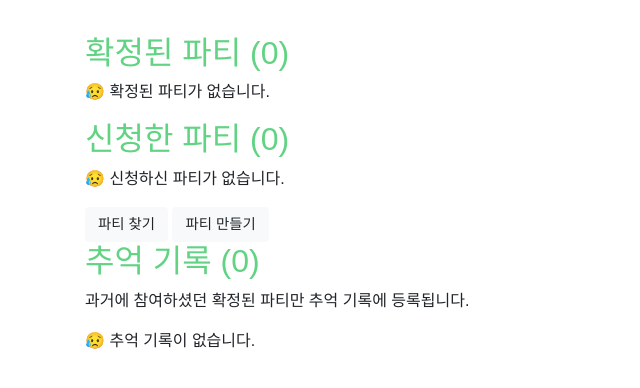
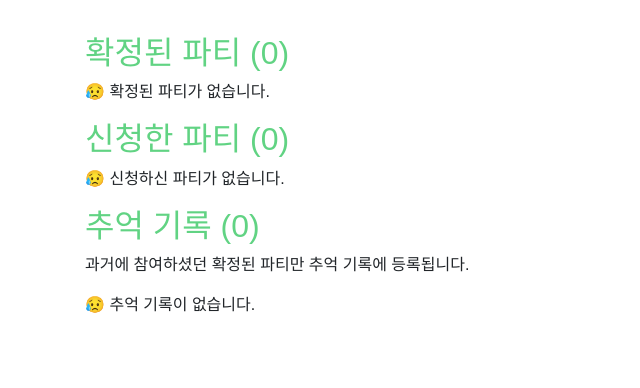
Before and after one commit to jeeyuni/9-week0-cart, a Python web app: template templates/joined_room_list.html in a window 1280 px wide. Shown: the part 56-444 px from the top of the page, without its empty margins (0-640 px from the left). Run offline with Jinja, Linux system fonts and the light colour scheme; the template is opened without the code that fills it, so the values that code supplies are empty.

Commit message:
[fix] 신청한 파티 없을 때 버튼 안 뜸

```diff
--- a/templates/joined_room_list.html
+++ b/templates/joined_room_list.html
@@ -53,8 +53,6 @@ content %}
     <h2 class="green">신청한 파티 ({{not_confirmed|length}})</h2>
     {% if not_confirmed|length == 0 %}
     <p>😥 신청하신 파티가 없습니다.</p>
-    <a class="btn btn-light" href="/rooms">파티 찾기</a>
-    <a class="btn btn-light" href="/rooms/create">파티 만들기</a>
     {% else %}
     <div class="row row-cols-1 row-cols-md-2 row-cols-lg-3">
       {% for room in not_confirmed %}
```
